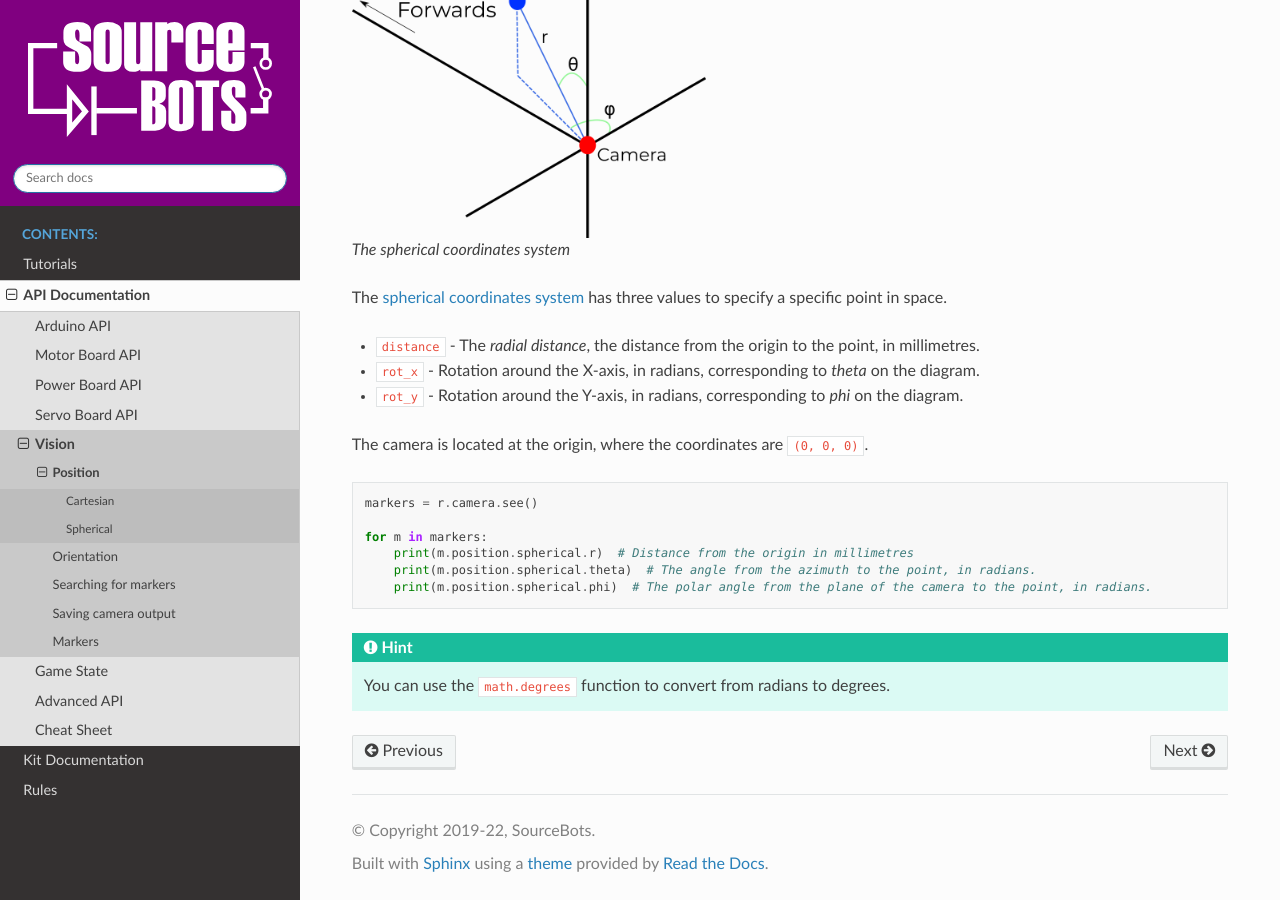
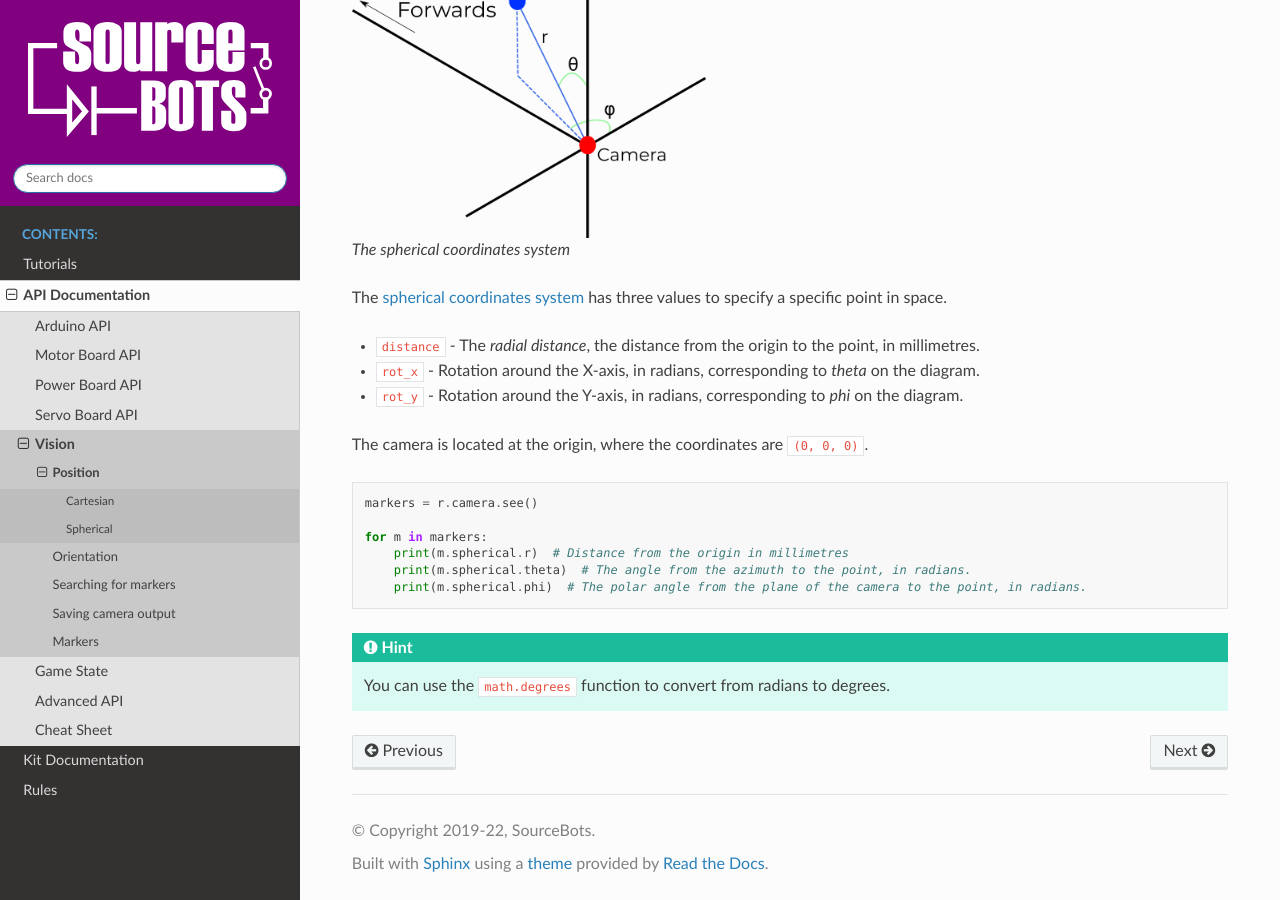
Before and after one commit to sourcebots/sbot, a Sphinx documentation site: the page built from docs/source/api/vision/position.rst, in a window 1280 px wide and 900 px high, scrolled down 1269 px. Built offline with Sphinx 7.4.7 and the Read the Docs theme 2.0.0, drawn with Linux system fonts in a browser that asks for light colours.

Commit message:
Vision docs hotfix

```diff
--- a/docs/source/api/vision/index.rst
+++ b/docs/source/api/vision/index.rst
@@ -82,7 +82,7 @@ You can access the position using ``m.distance``, ``m.cartesian`` and ``m.spheri
 
    for m in markers:
        print(m.distance)  # Distance to the marker from the webcam, in metres
-       print(m.spherical.y)  # Bearing to the marker from the webcam, in radians
+       print(m.spherical.rot_y)  # Bearing to the marker from the webcam, in radians
 
 * ``m.distance`` is equivalent to ``m.cartesian.z`` or ``m.spherical.dist``.
 
--- a/docs/source/api/vision/position.rst
+++ b/docs/source/api/vision/position.rst
@@ -58,8 +58,8 @@ The camera is located at the origin, where the coordinates are ``(0, 0, 0)``.
    markers = r.camera.see()
 
    for m in markers:
-       print(m.position.spherical.r)  # Distance from the origin in millimetres
-       print(m.position.spherical.theta)  # The angle from the azimuth to the point, in radians.
-       print(m.position.spherical.phi)  # The polar angle from the plane of the camera to the point, in radians.
+       print(m.spherical.r)  # Distance from the origin in millimetres
+       print(m.spherical.theta)  # The angle from the azimuth to the point, in radians.
+       print(m.spherical.phi)  # The polar angle from the plane of the camera to the point, in radians.
 
 .. Hint:: You can use the ``math.degrees`` function to convert from radians to degrees.
```
